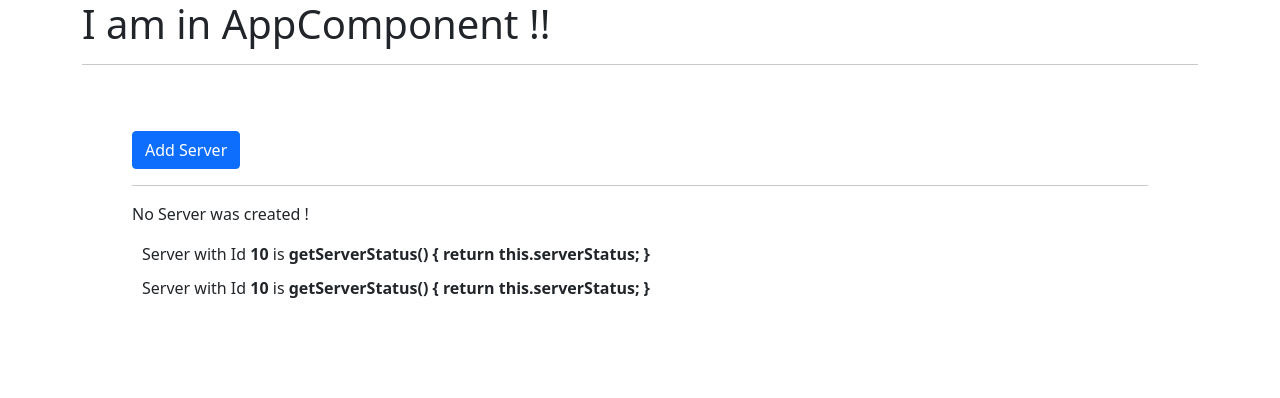
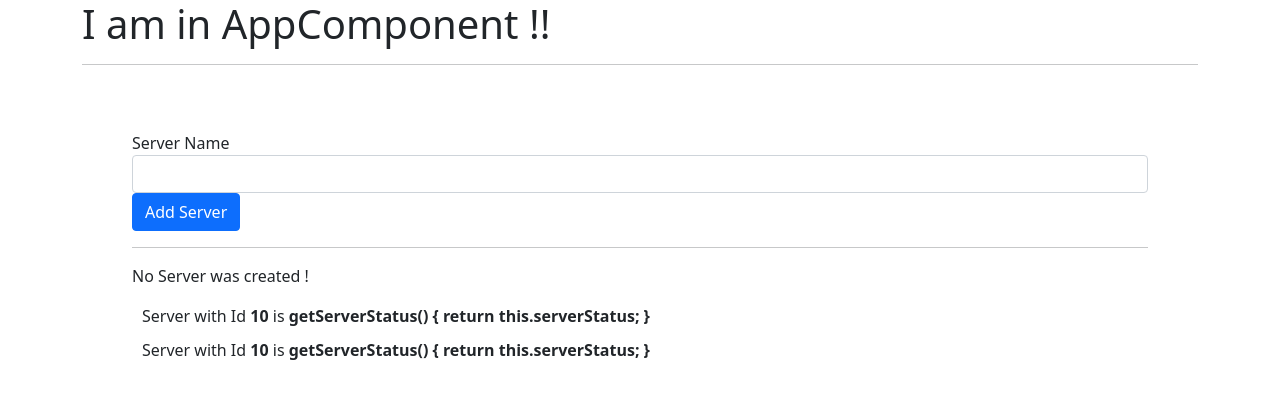
Before and after one commit to ShohrabRustam/AngularFullCourse, an Angular app: page / in a window 1280 px wide. Shown: the top 398 px of the page. Built offline with nearby package versions, Linux system fonts and the light colour scheme.

Commit message:
event in angular

```diff
--- a/src/app/servers/servers.component.html
+++ b/src/app/servers/servers.component.html
@@ -1,4 +1,7 @@
 <div class="container">
+
+  <label for="serverName">Server Name</label>
+  <input type="text" class="form-control" (input)="onUpdateServerName($event)">
   <!-- //property binding  -->
 <button class="btn btn-primary" [disabled]="!allowedNewServer" (click)="onCreateServer()">Add Server</button>
 <br>
--- a/src/app/servers/servers.component.ts
+++ b/src/app/servers/servers.component.ts
@@ -6,22 +6,30 @@
   styleUrls: ['./servers.component.css']
 })
 export class ServersComponent implements OnInit {
-  allowedNewServer:boolean = false;
+  allowedNewServer: boolean = false;
 
-  serverCreationStatus:string = "No Server was created ! ";
+  serverCreationStatus: string = "No Server was created ! ";
 
+  serverName: any = '';
   constructor() {
-    setTimeout(()=>{
-        this.allowedNewServer=true;
-    },5000);
+    setTimeout(() => {
+      this.allowedNewServer = true;
+    }, 5000);
 
   }
 
   ngOnInit(): void {
   }
 
-  onCreateServer(){
-    this.serverCreationStatus="Server was created!!";
+  onCreateServer() {
+    this.serverCreationStatus = "Server was created!!";
+  }
+
+  onUpdateServerName(event: Event) {
+    // console.log(event);
+    // typecasting of the event
+    this.serverName = (<HTMLInputElement>event.target).value;
+
   }
 
 }
```
